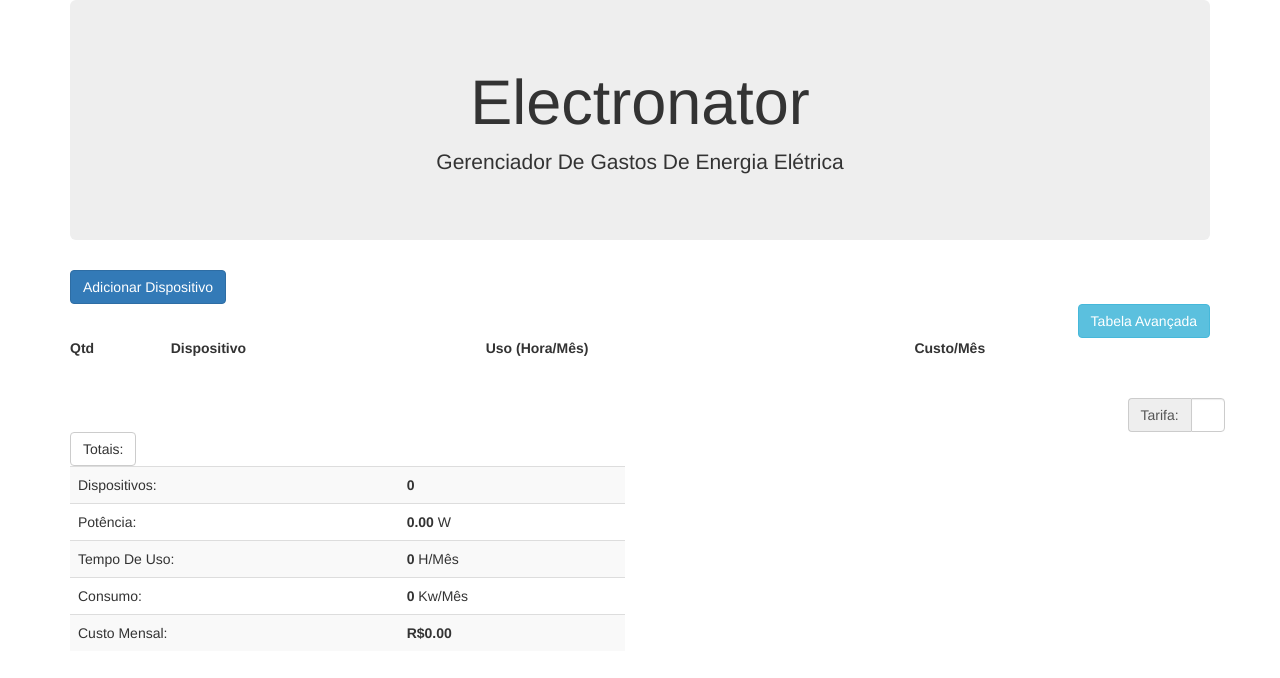
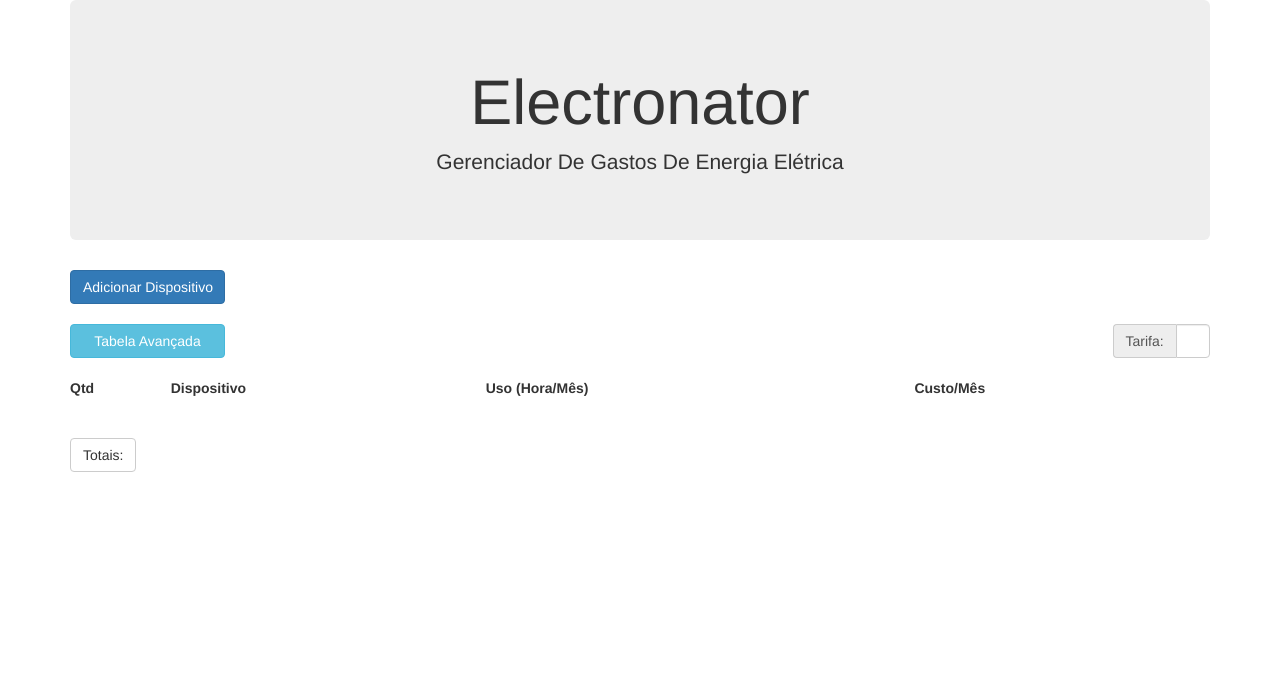
Before and after one commit to VChastinet/electricity-manager, an Angular app: page / in a window 1280 px wide. Shown: the top 678 px of the page. Built offline with nearby package versions, Linux system fonts and the light colour scheme.

Commit message:
some design changes

```diff
--- a/src/app/fare/fare.component.css
+++ b/src/app/fare/fare.component.css
@@ -39,3 +39,7 @@
 .fare-display:hover{
   cursor: pointer;
 }
+
+.fare-display{
+  margin: 20px 15px 0 0;
+}
--- a/src/app/front-page/front-page.component.css
+++ b/src/app/front-page/front-page.component.css
@@ -0,0 +1,3 @@
+.btn-primary{
+  width: 15.5rem;
+}
--- a/src/app/main-table/main-table.component.css
+++ b/src/app/main-table/main-table.component.css
@@ -16,4 +16,15 @@
 .glyphicon-trash{
   cursor: pointer;
   color: crimson;
+  margin-left: 10px;
 }
+
+.glyphicon-pencil{
+  cursor: pointer;
+  color: cornflowerblue;
+}
+
+.btn-info{
+  margin: 20px 0 20px 0;
+  width: 15.5rem;
+}
--- a/src/app/main-table/main-table.component.html
+++ b/src/app/main-table/main-table.component.html
@@ -1,5 +1,7 @@
 
-<button class="btn btn-info align-left pull-right" (click)="showAdvanced()">{{ tableButtonName }}</button>
+
+<button class="btn btn-info align-left pull-left" (click)="showAdvanced()">{{ tableButtonName }}</button>
+<app-fare (setFare)="onFareSet($event)"></app-fare>
 
 <table class="table table-striped">
   <thead>
@@ -14,7 +16,10 @@
       <td>{{ device.deviceInput.name }}</td>
       <td>{{ device.deviceInput.usage }}</td>
       <td>{{ device.deviceInput.cost | currency:'BRL':true:'1.2-2'}}</td>
-      <td><span class="glyphicon glyphicon-trash" (click)="remove(device.id)"></span></td>
+      <td>
+        <span [routerLink]="['/input', device.id]" class="glyphicon glyphicon-pencil"></span>
+        <span class="glyphicon glyphicon-trash" (click)="remove(device.id)"></span>
+      </td>
     </tr>
   </tbody>
 </table>
@@ -32,14 +37,11 @@
   </tbody>
 </table>
 
-<app-fare
-  (setFare)="onFareSet($event)"
-></app-fare>
-
 <button class="total-btn btn btn-default" (click)="showTotal()">Totais:</button>
 
-<div id="total-table" class="table-show">
+<ng-content></ng-content>
+
+<div id="total-table" class="table-hide">
   <app-total-table [deviceList]="deviceList">
-
   </app-total-table>
 </div>
--- a/src/app/main-table/total-table/total-table.component.html
+++ b/src/app/main-table/total-table/total-table.component.html
@@ -3,6 +3,11 @@
     <table class="table table-striped">
 
       <tbody>
+
+        <tr>
+          <td>custo mensal:</td>
+          <td><b>{{ totals('cost') | currency:'BRL':true:'1.2-2' }}</b></td>
+        </tr>
 
         <tr>
           <td>dispositivos:</td>
@@ -24,11 +29,6 @@
           <td><b>{{ totals('consume') }}</b> kw/mês</td>
         </tr>
 
-        <tr>
-          <td>custo mensal:</td>
-          <td><b>{{ totals('cost') | currency:'BRL':true:'1.2-2' }}</b></td>
-        </tr>
-
       </tbody>
     </table>
 
```
